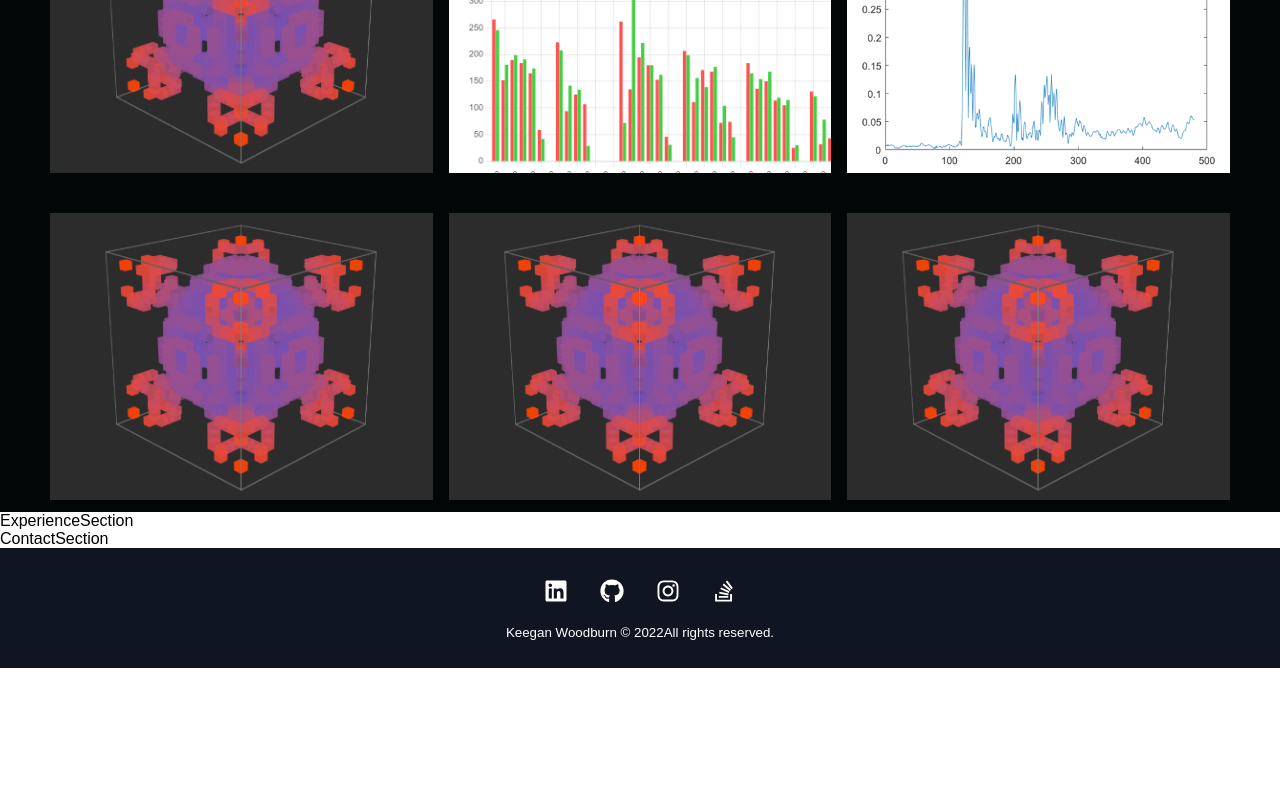
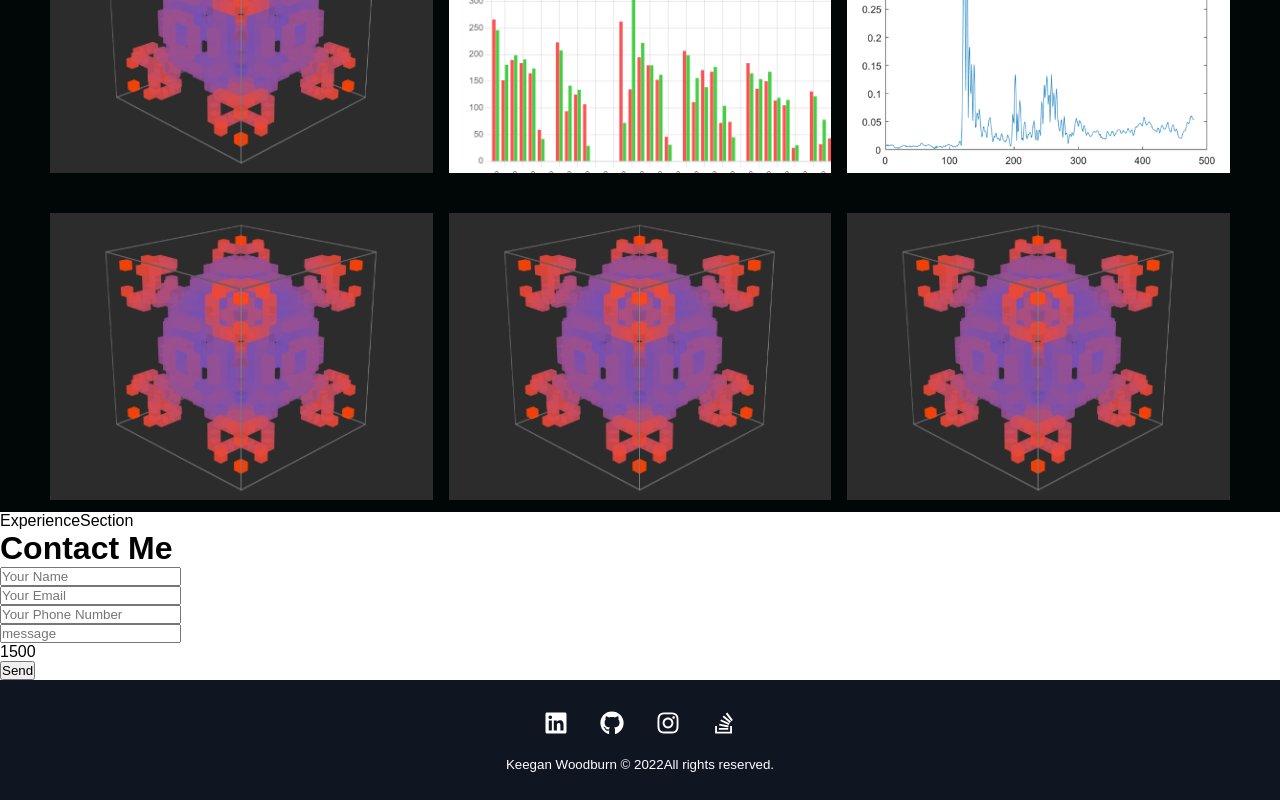
Before and after one commit to TheDeafOne/portfolio, a React (Create React App) app: page / in a window 1280 px wide. Shown: the part 3249-4049 px from the top of the page. Before the commit the page ends 3917 px from the top, so only its background shows below. Built offline with nearby package versions, Linux system fonts and the light colour scheme.

Commit message:
contact api framework

```diff
--- a/src/components/ContactSection/index.js
+++ b/src/components/ContactSection/index.js
@@ -1,8 +1,80 @@
-import React from 'react'
+import React, { useState } from 'react'
+import { useForm } from 'react-hook-form';
+import { init, sendForm } from 'emailjs-com';
+init('pbMBicGKWnIczBhTP')
 
 const ContactSection = () => {
+  const [contactNumber, setContactNumber] = useState('000000');
+
+  const { register, handleSubmit, watch, formState: { errors } } = useForm();
+  const onSubmit = d => {
+    generateContactNumber();
+    sendForm('default_service', 'template_ux0a5xg', '#contact-form')
+    .then(function(response) {
+      console.log('SUCCESS!', response.status, response.text);
+    }, function(error) {
+      console.log('FAILED...', error);
+    });
+  };
+
+  const generateContactNumber = () => {
+    const numStr = '000000' + (Math.random() * 1000000 | 0);
+    setContactNumber(numStr.substring(numStr.length-6));
+  }
+
+  const message = watch('message') || "";
+  const messageCharsLeft = 1500 - message.length;
+
+
+
   return (
-    <div id='contact'>ContactSection</div>
+    <div id='contact'>
+      <h1>
+        <span>Contact Me</span>
+      </h1>
+      <form
+        id='contact-form'
+        onSubmit={handleSubmit(onSubmit)}>
+        <input
+          type='text'
+          name='user_name'
+          placeholder='Your Name'
+          maxLength='30'
+          aria-invalid={errors.user_name ? 'true' : 'false'}
+          {...register('user_name', {required: 'required'})}/><br />
+        {errors.user_name && errors.user_name.type === 'required' && errors.user_name !== undefined && (
+          <div>Name is required<br/></div>
+        )}
+        <input
+          type='text'
+          name='user_email'
+          placeholder='Your Email'
+          aria-invalid={errors.user_email ? 'true' : 'false'}
+          {...register('user_email', {required: 'required'})}/><br />
+        {errors.user_email && errors.user_email.type === 'required' && errors.user_email !== undefined && (
+          <div>email is required<br/></div>
+        )}
+        <input
+          type='text'
+          name='user_phone'
+          placeholder='Your Phone Number'
+          aria-invalid={errors.user_phone ? 'true' : 'false'}
+          {...register}/><br />
+        <input
+          type='text'
+          name='message'
+          placeholder='message'
+          maxLength='1500'
+          aria-invalid={errors.message ? 'true' : 'false'}
+          {...register('message', {required: 'required'})}/><br />
+        {errors.message && errors.message.type === 'required' && errors.message !== undefined && (
+          <div>message is required<br/></div>
+        )}
+        <p>{messageCharsLeft}</p>
+        <input type='submit' value='Send' />
+        <input type='hidden' name='contact_number' value={contactNumber} />
+      </form>
+    </div>
   )
 }
 
```
